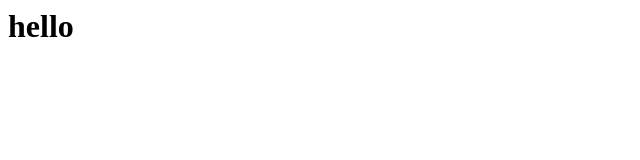
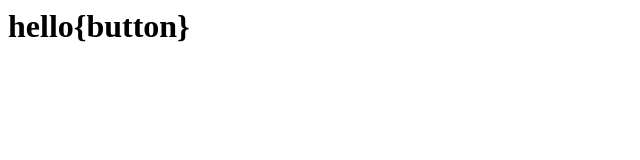
Before and after one commit to Yaswantkumarcoder/weather-app-by-yaswant, a plain HTML site: page index.html in a window 1280 px wide. Shown: the whole page, without its empty margins (0-640 px from the left). Drawn offline with Linux system fonts and the light colour scheme.

```diff
--- a/index.html
+++ b/index.html
@@ -1 +1 @@
-<h1>hello</h1>
+<h1>hello{button}</h1>
```
